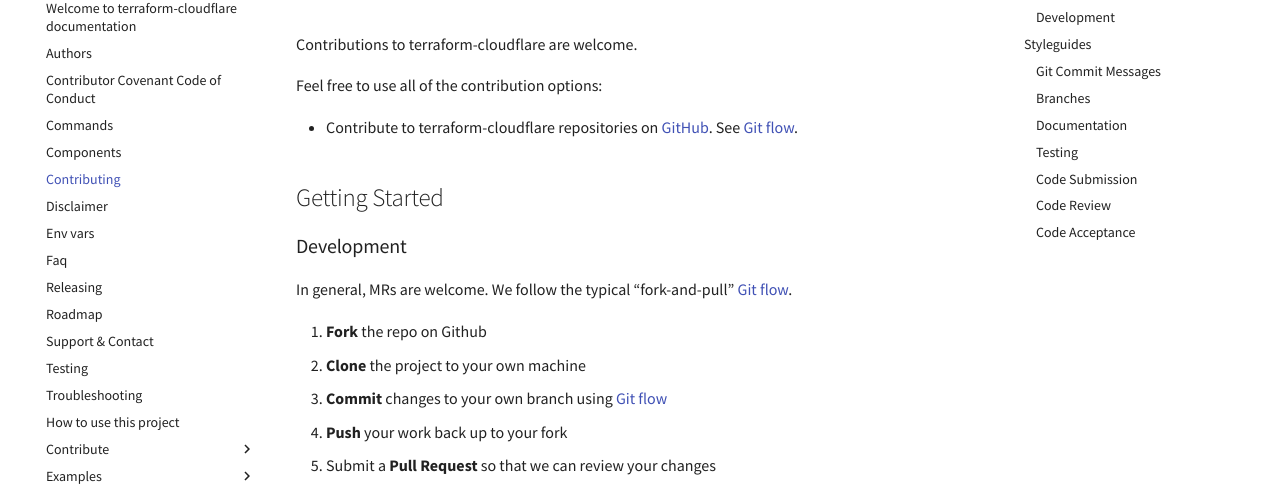
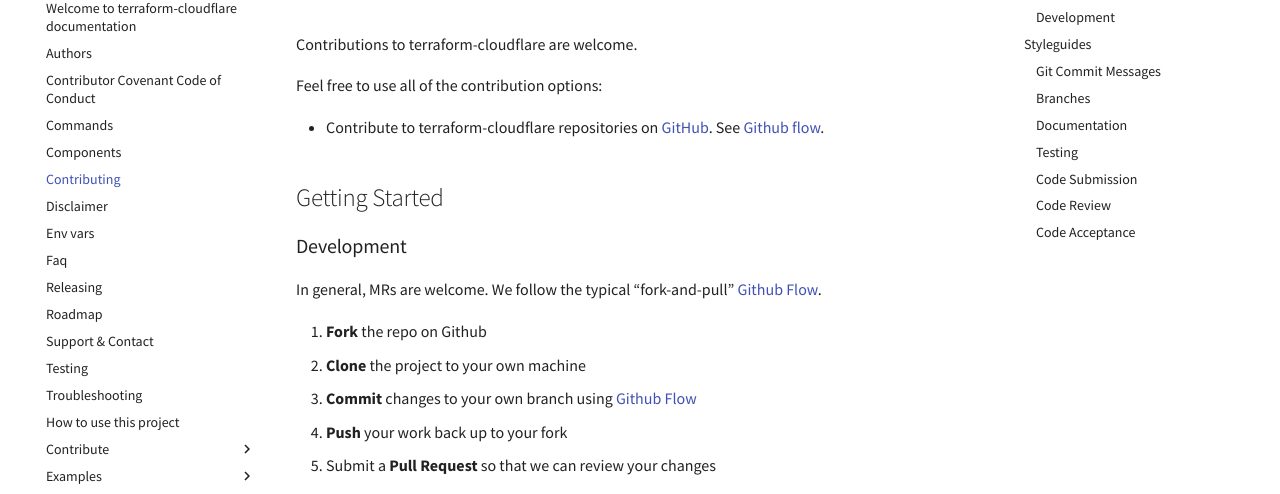
Before and after one commit to hadenlabs/terraform-cloudflare, an MkDocs documentation site: the page built from docs/contributing.md, in a window 1280 px wide and 900 px high. Shown: the part 148-642 px from the top of the window. Built offline with MkDocs 1.6.1 and Material for MkDocs 9.7.7, drawn with Linux system fonts in a browser that asks for light colours; comment, search, counter and statistics services are not loaded.

```diff
--- a/docs/contributing.md
+++ b/docs/contributing.md
@@ -12,20 +12,20 @@ Contributions to terraform-cloudflare are welcome.
 
 Feel free to use all of the contribution options:
 
-- Contribute to terraform-cloudflare repositories on [GitHub](https://github.com/hadenlabs/terraform-cloudflare). See [Git flow](./contribute/github-flow.md).
+- Contribute to terraform-cloudflare repositories on [GitHub](https://github.com/hadenlabs/terraform-cloudflare). See [Github flow](./contribute/github-flow.md).
 
 ## Getting Started
 
 ### Development
 
-In general, MRs are welcome. We follow the typical "fork-and-pull" [Git flow](./contribute/github-flow.md).
+In general, MRs are welcome. We follow the typical "fork-and-pull" [Github Flow](./contribute/github-flow.md).
 
-1.  **Fork** the repo on Github
-2.  **Clone** the project to your own machine
-3.  **Commit** changes to your own branch using [Git flow](./contribute/github-flow.md)
-4.  **Push** your work back up to your fork
+1. **Fork** the repo on Github
+2. **Clone** the project to your own machine
+3. **Commit** changes to your own branch using [Github Flow](./contribute/github-flow.md)
+4. **Push** your work back up to your fork
 
-5.  Submit a **Pull Request** so that we can review your changes
+5. Submit a **Pull Request** so that we can review your changes
 
 **NOTE:** Be sure to rebase the latest changes from "upstream" before making a pull request!
 
@@ -69,7 +69,7 @@ Examples commit messages:
 
 ### Branches
 
-See [Git flow](./contribute/github-flow.md).
+See [Github Flow](./contribute/github-flow.md).
 
 ### Documentation
 
```
Also changed, not shown: docs/examples/common.md (+6 -5 lines), 1 other file.
